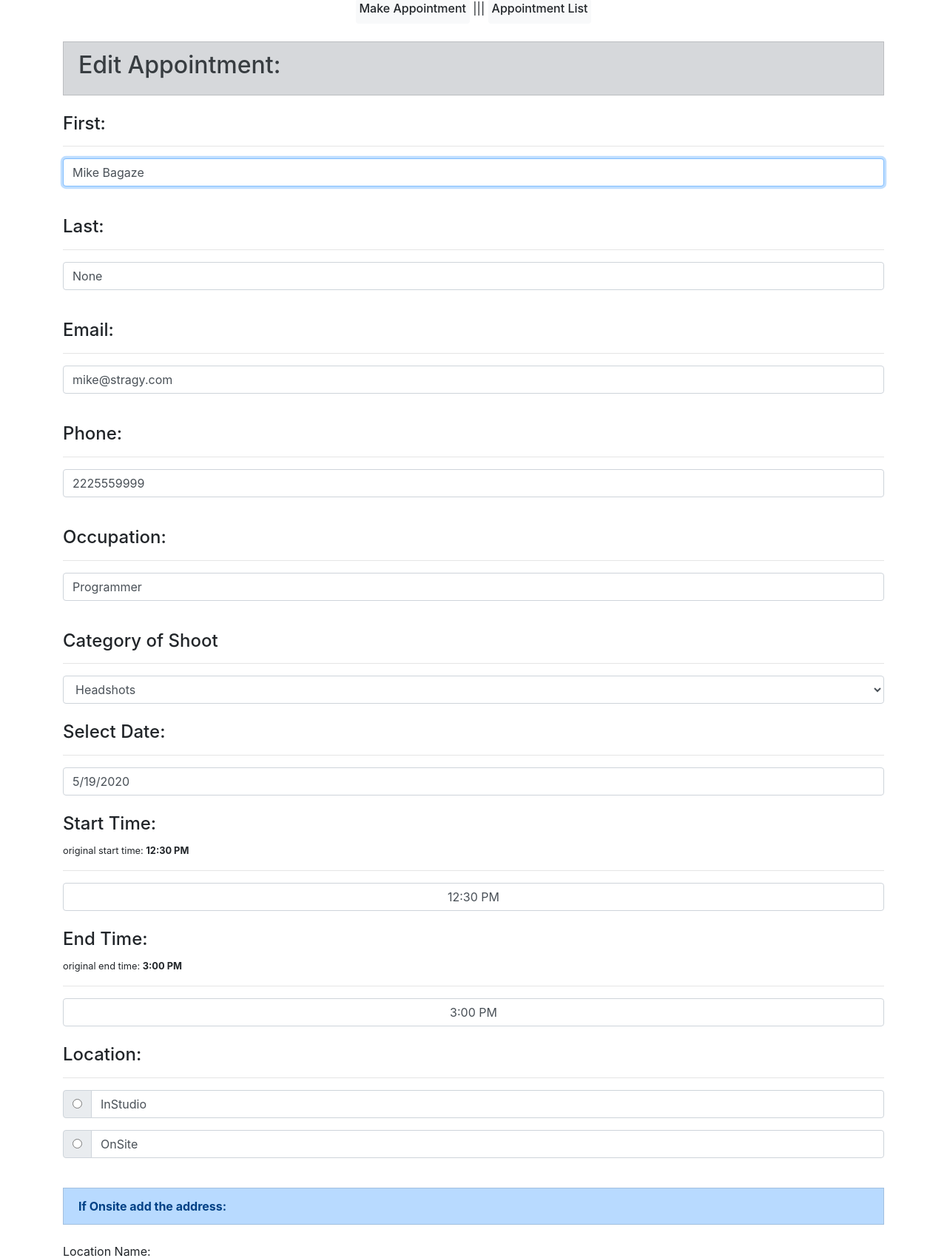
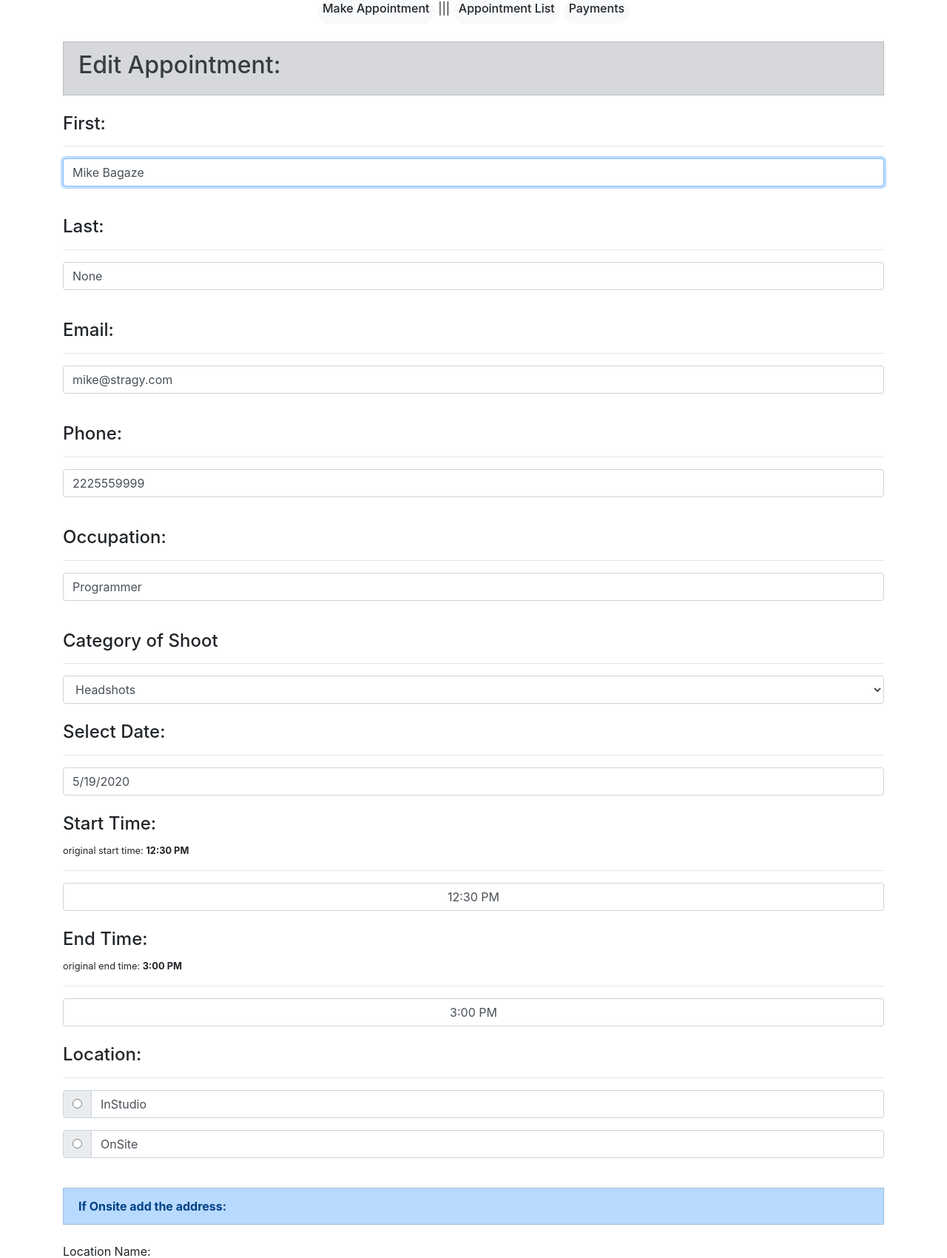
Before and after one commit to courthub74/MarysApptApp3, a Django app: page /edit/1 in a window 1280 px wide. Shown: the part 261-1961 px from the top of the page at 74% size. Run offline with Django 3.2, Linux system fonts and the light colour scheme; data comes from the database, SQL or seed files in the repository; some libraries are stand-ins or nearby versions.

Commit message:
Just Payments now

```diff
--- a/marystuffs/templates/base.html
+++ b/marystuffs/templates/base.html
@@ -31,6 +31,10 @@
 		        <a class="nav-link" href="{% url 'list' %}">Appointment List</a>
 		      </li>
 
+		      <li class="nav-item">
+		        <a class="nav-link" href="{% url 'payments' %}">Payments</a>
+		      </li>
+
 		    </ul>
 		    <form id="searchform" method="get" accept-charset="utf-8" class="form-inline my-2 my-lg-0" role="search">
 
@@ -62,10 +66,11 @@
 		}
 	</style>
  	<div class="center">
- 		<a href="{% url 'home' %}" class="badge badge-light"><h6>Make Appointment</h6></a> |||
+ 		<a href="{% url 'home' %}" class="badge badge-pill badge-light"><h6>Make Appointment</h6></a> |||
  		<!--<a class="nav-link" href="{% url 'home' %}">Make Appointment</a>-->
- 		 <a href="{% url 'list' %}" class="badge badge-light"><h6>Appointment List</h6></a>
+ 		 <a href="{% url 'list' %}" class="badge badge-pill badge-light"><h6>Appointment List</h6></a>
 		<!--<a class="nav-link" href="{% url 'list' %}">Appointment List</a>-->
+		<a href="{% url 'payments' %}" class="badge badge-pill badge-light"><h6>Payments</h6></a>
 	</div>
 
 
--- a/marystuffs/templates/edit.html
+++ b/marystuffs/templates/edit.html
@@ -304,12 +304,12 @@
 			<div class="form-group">
 				<input type="hidden" value="{{ get_appointment.id }}" name="id">
 			</div>
-
 				<button type="submit" class="btn btn-block btn-secondary">Edit Entry</button>
-
 			<hr>
 		</div>
 	</form>
+
+
 
 	<!--DELETE BUTTON-->
 		<div class="container">
@@ -318,7 +318,14 @@
 			<input type="hidden" value="{{ get_appointment.id }}" name="id">
 			<button type="submit" class="btn btn-block btn-danger">Delete Entry</button>
 		</form>
+		<hr>
+		</div>
 
+
+		<!--CANCEL-->
+		<div class="container">
+		<a href="{% url 'list' %}" type="submit" class="btn btn-block btn-info">Cancel Edit</a>
+		<hr>
 		</div>
 
 	  <br><br>
--- a/marystuffs/urls.py
+++ b/marystuffs/urls.py
@@ -9,4 +9,5 @@ urlpatterns = [
 	path('edit/<list_id>', views.edit, name='edit'),
 	path('delete/<list_id>', views.delete, name='delete'),
 	path('maps/', views.map, name='map'),
+	path('payments/', views.payments, name='payments'),
 ]
--- a/marystuffs/views.py
+++ b/marystuffs/views.py
@@ -80,3 +80,8 @@ def delete(request, list_id):
 #MAPS PAGE
 def map(request):
 	return render(request, 'map.html', {})
+
+
+#PAYMENTS PAGE
+def payments(request):
+	return render(request, 'payments.html', {})
```
Also changed, not shown: marystuffs/templates/list.html (+2 -5 lines), marystuffs/templates/payments.html (added, +19 -0 lines).
